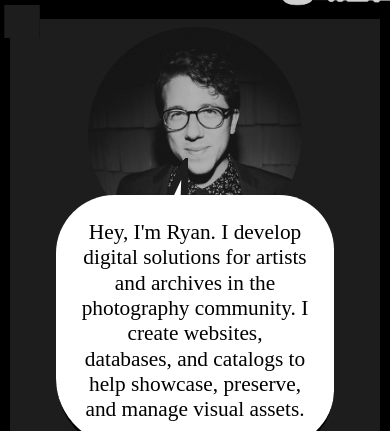
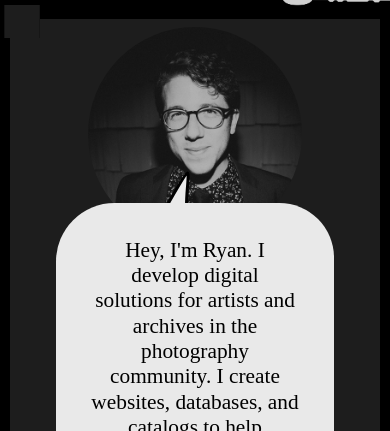
Before and after one commit to ryanbuckleyca/profile, a Gatsby site: page / in a window 390 px wide. Shown: the top 431 px of the page. Built offline with nearby package versions, Linux system fonts and the light colour scheme; Gatsby itself is replaced by a stand-in of ours; a web font is replaced by a local one.

Commit message:
convert pngs in headers to svgs

```diff
--- a/package.json
+++ b/package.json
@@ -14,6 +14,9 @@
     "test": "echo \"Write tests! -> https://gatsby.dev/unit-testing\" && exit 1"
   },
   "dependencies": {
+    "@fortawesome/fontawesome-svg-core": "^1.2.32",
+    "@fortawesome/free-solid-svg-icons": "^5.15.1",
+    "@fortawesome/react-fontawesome": "^0.1.13",
     "babel-preset-es2015": "^6.24.1",
     "gatsby": "^2.24.54",
     "gatsby-plugin-react-helmet": "^3.3.11",
--- a/src/components/header.css
+++ b/src/components/header.css
@@ -19,8 +19,8 @@ header {
   font-family: 'Neucha', cursive;
   color: black;
   font-size: 2.6vw;
-  background-image: url('../../static/images/speech.png');
-  background-size: 62vw;
+  background-image: url('../../static/images/speech.svg');
+  background-size: 50vw;
   background-position: center;
   background-repeat: no-repeat;
   z-index: 10;
@@ -35,7 +35,7 @@ header {
   flex-direction: row;
 }
 .speech p {
-  padding: 0 7vw;
+  padding: 0 9vw;
   text-align: center;
 }
 .speech a {
@@ -69,12 +69,12 @@ header {
   }
   .speech {
     align-self: flex-start;
-    background-image: url('../../static/images/speech_sm.png');
+    background-image: url('../../static/images/speech_sm.svg');
     background-size: auto;
     background-position-x: 40%;
     background-position-y: 0;
     background-repeat: no-repeat;
-    margin: -25vw auto 5px;
+    margin: -20vw auto 5px;
     padding: 20px 0;
     width: 75%;
     height: auto;
@@ -83,9 +83,9 @@ header {
   .speech p {
     border-radius: 15vw 14vw 16vw 19vw;
     border-bottom: 5px solid black;
-    margin-top: 6vw;
-    padding: 25px;
-    background-color: white;
+    margin-top: 3vw;
+    padding: 35px;
+    background-color: #e9e9e9;
     line-height: 19pt;
     font-size: 16pt;
   }
--- a/src/pages/index.js
+++ b/src/pages/index.js
@@ -49,16 +49,16 @@ class Home extends Component {
             scrollTo={scrollTo}
             windowWidth={this.state.windowWidth}
           />
-          <section className="entry-content" id="clients">
+          <section id="clients" className="entry-content">
             <h1>clients</h1>
             <Organizations data={data.orgs} />
             <Clients data={data.artists} />
           </section>
-          <section className="entry-content" id="apps">
+          <section id="apps" className="entry-content">
             <h1>applications</h1>
             <Projects data={data.projects} />
           </section>
-          <section className="entry-content" id="contact">
+          <section id="contact" className="entry-content">
             <h1>contact</h1>
             For now, the best way to reach me is through one of the following:
             <h2 className="contact-icons">
```
Also changed, not shown: static/images/speech.png, static/images/speech.svg (added), static/images/speech_sm.svg (added), 1 other file.
